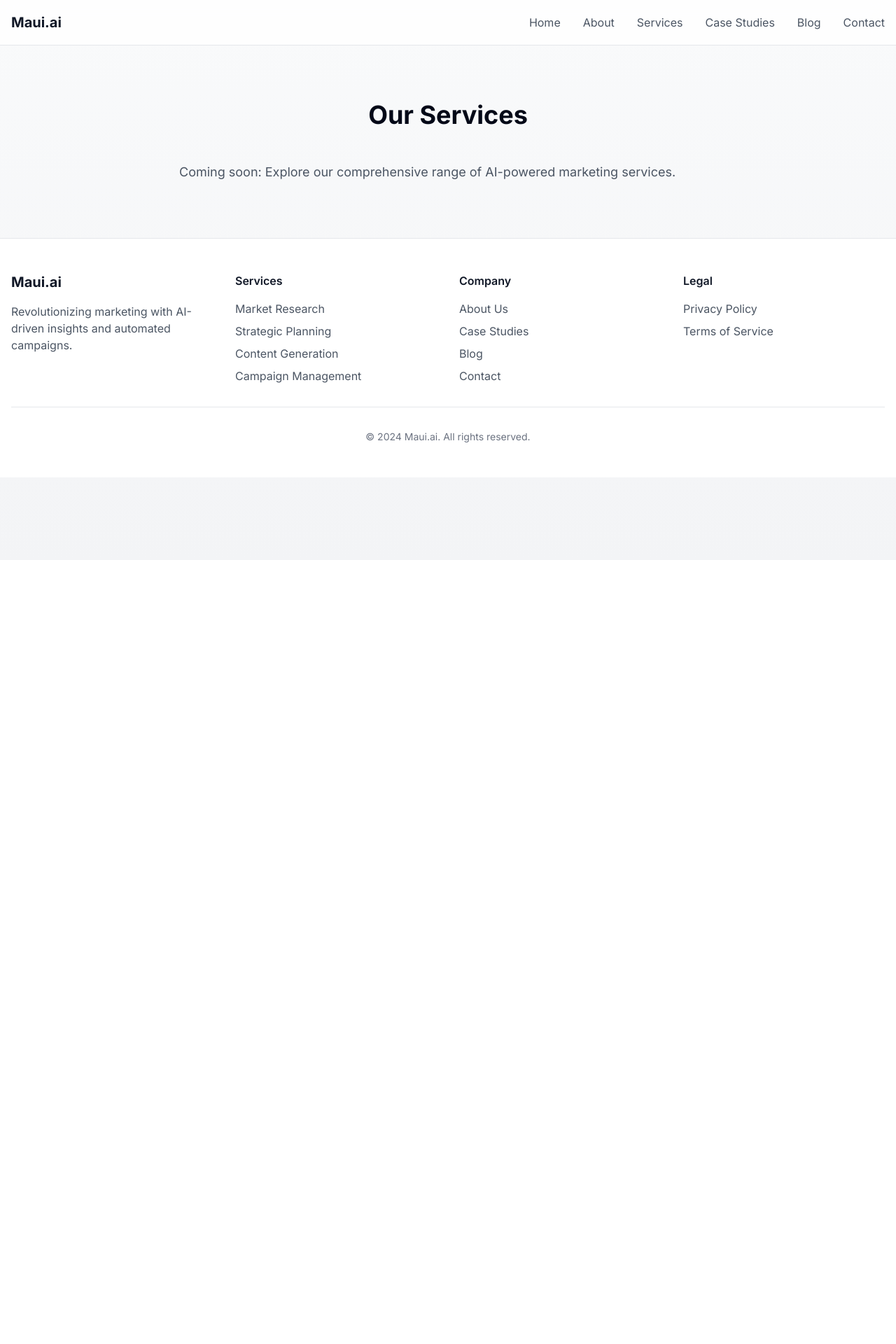
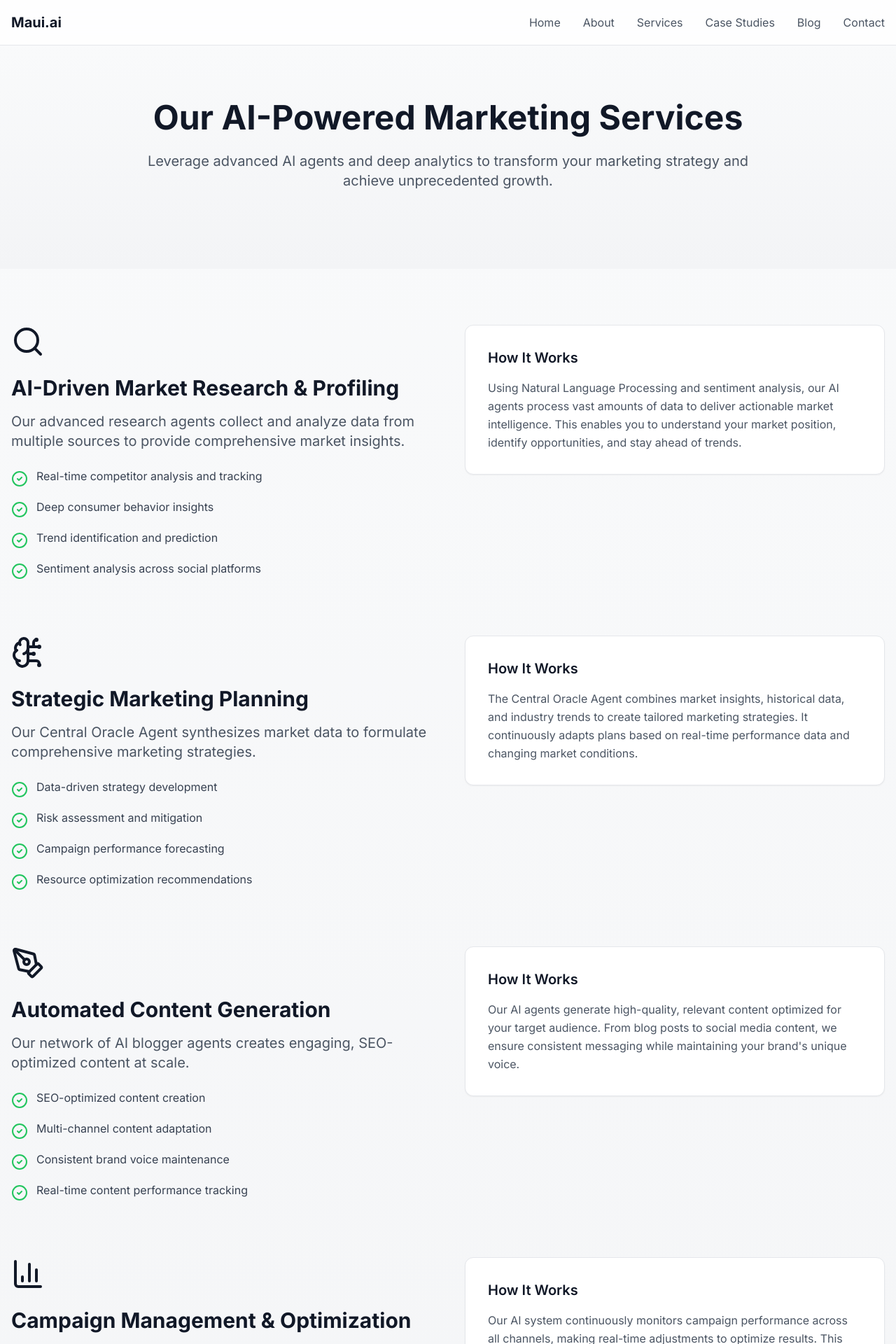
Before and after one commit to 2023-geita/ai-marketing-ninja, a React (Vite) app: page /services in a window 1280 px wide. Shown: the top 1920 px of the page at 70% size. Before the commit the page ends 800 px from the top, so only its background shows below. Built offline with nearby package versions, Linux system fonts and the light colour scheme.

Commit message:
Implement Services Page
This commit implements the services page.

```diff
--- a/src/pages/Services.tsx
+++ b/src/pages/Services.tsx
@@ -1,20 +1,153 @@
 
 import React from 'react';
+import {
+  SearchIcon,
+  BrainCircuitIcon,
+  PenToolIcon,
+  BarChart3Icon,
+  CheckCircle2Icon
+} from 'lucide-react';
 import Layout from '@/components/Layout';
 
 const Services = () => {
   return (
     <Layout>
+      {/* Hero Section */}
+      <section className="py-20 bg-gradient-to-b from-gray-50 to-gray-100">
+        <div className="container mx-auto px-4">
+          <div className="max-w-4xl mx-auto text-center">
+            <h1 className="text-4xl md:text-5xl font-bold text-gray-900 mb-6">
+              Our AI-Powered Marketing Services
+            </h1>
+            <p className="text-xl text-gray-600 mb-8">
+              Leverage advanced AI agents and deep analytics to transform your marketing strategy
+              and achieve unprecedented growth.
+            </p>
+          </div>
+        </div>
+      </section>
+
+      {/* Detailed Services Section */}
       <section className="py-20">
         <div className="container mx-auto px-4">
-          <h1 className="text-4xl font-bold text-center mb-12">Our Services</h1>
-          <p className="text-lg text-gray-600 max-w-3xl mx-auto">
-            Coming soon: Explore our comprehensive range of AI-powered marketing services.
-          </p>
+          <div className="space-y-20">
+            {/* Market Research Service */}
+            <ServiceSection
+              id="research"
+              icon={<SearchIcon className="w-12 h-12" />}
+              title="AI-Driven Market Research & Profiling"
+              description="Our advanced research agents collect and analyze data from multiple sources to provide comprehensive market insights."
+              benefits={[
+                "Real-time competitor analysis and tracking",
+                "Deep consumer behavior insights",
+                "Trend identification and prediction",
+                "Sentiment analysis across social platforms"
+              ]}
+              details="Using Natural Language Processing and sentiment analysis, our AI agents process vast amounts of data to deliver actionable market intelligence. This enables you to understand your market position, identify opportunities, and stay ahead of trends."
+            />
+
+            {/* Strategic Planning Service */}
+            <ServiceSection
+              id="planning"
+              icon={<BrainCircuitIcon className="w-12 h-12" />}
+              title="Strategic Marketing Planning"
+              description="Our Central Oracle Agent synthesizes market data to formulate comprehensive marketing strategies."
+              benefits={[
+                "Data-driven strategy development",
+                "Risk assessment and mitigation",
+                "Campaign performance forecasting",
+                "Resource optimization recommendations"
+              ]}
+              details="The Central Oracle Agent combines market insights, historical data, and industry trends to create tailored marketing strategies. It continuously adapts plans based on real-time performance data and changing market conditions."
+            />
+
+            {/* Content Generation Service */}
+            <ServiceSection
+              id="content"
+              icon={<PenToolIcon className="w-12 h-12" />}
+              title="Automated Content Generation"
+              description="Our network of AI blogger agents creates engaging, SEO-optimized content at scale."
+              benefits={[
+                "SEO-optimized content creation",
+                "Multi-channel content adaptation",
+                "Consistent brand voice maintenance",
+                "Real-time content performance tracking"
+              ]}
+              details="Our AI agents generate high-quality, relevant content optimized for your target audience. From blog posts to social media content, we ensure consistent messaging while maintaining your brand's unique voice."
+            />
+
+            {/* Campaign Management Service */}
+            <ServiceSection
+              id="campaigns"
+              icon={<BarChart3Icon className="w-12 h-12" />}
+              title="Campaign Management & Optimization"
+              description="Real-time campaign monitoring and optimization using advanced AI analytics."
+              benefits={[
+                "Automated performance tracking",
+                "Real-time optimization",
+                "Multi-channel campaign coordination",
+                "ROI maximization"
+              ]}
+              details="Our AI system continuously monitors campaign performance across all channels, making real-time adjustments to optimize results. This ensures maximum ROI and consistent improvement in campaign effectiveness."
+            />
+          </div>
+        </div>
+      </section>
+
+      {/* CTA Section */}
+      <section className="py-20 bg-gray-50">
+        <div className="container mx-auto px-4">
+          <div className="max-w-4xl mx-auto text-center">
+            <h2 className="text-3xl font-bold text-gray-900 mb-6">
+              Ready to Transform Your Marketing?
+            </h2>
+            <p className="text-xl text-gray-600 mb-8">
+              Let's discuss how our AI-powered services can help you achieve your marketing goals.
+            </p>
+            <button className="bg-gray-900 text-white px-8 py-4 rounded-lg text-lg font-medium hover:bg-gray-800 transition-colors duration-200">
+              Schedule a Consultation
+            </button>
+          </div>
         </div>
       </section>
     </Layout>
   );
 };
 
+const ServiceSection = ({
+  id,
+  icon,
+  title,
+  description,
+  benefits,
+  details
+}: {
+  id: string;
+  icon: React.ReactNode;
+  title: string;
+  description: string;
+  benefits: string[];
+  details: string;
+}) => (
+  <div id={id} className="grid md:grid-cols-2 gap-12 items-start">
+    <div>
+      <div className="mb-6 text-gray-900">{icon}</div>
+      <h2 className="text-3xl font-bold text-gray-900 mb-4">{title}</h2>
+      <p className="text-xl text-gray-600 mb-6">{description}</p>
+      <div className="space-y-4">
+        {benefits.map((benefit, index) => (
+          <div key={index} className="flex items-start gap-3">
+            <CheckCircle2Icon className="w-6 h-6 text-green-500 flex-shrink-0 mt-1" />
+            <p className="text-gray-700">{benefit}</p>
+          </div>
+        ))}
+      </div>
+    </div>
+    <div className="bg-white p-8 rounded-xl border border-gray-200 shadow-sm">
+      <h3 className="text-xl font-semibold text-gray-900 mb-4">How It Works</h3>
+      <p className="text-gray-600 leading-relaxed">{details}</p>
+    </div>
+  </div>
+);
+
 export default Services;
```
